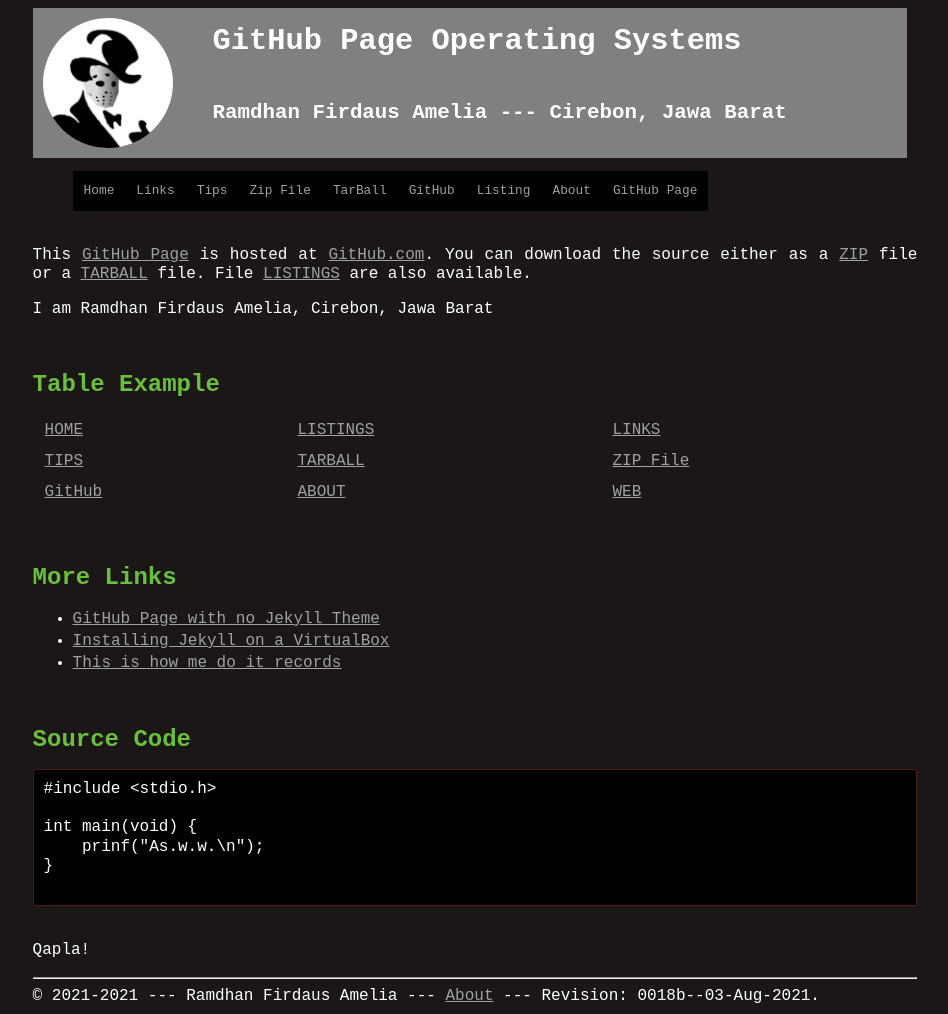
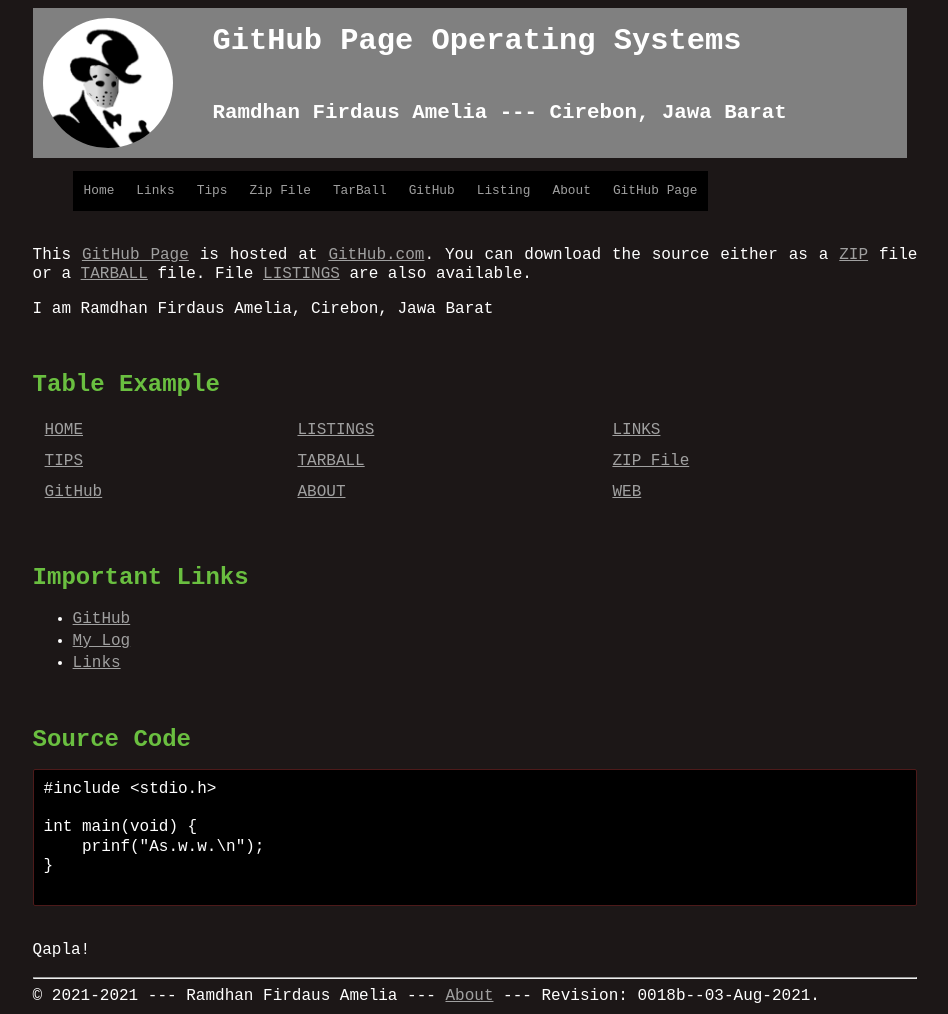
Before and after one commit to ramdhanfirdaus/os212, a Jekyll site: the page built from index.md, in a window 1280 px wide. Shown: the whole page, without its empty margins (165-1113 px from the left). Built offline with Jekyll 4.4.1, drawn with Linux system fonts in a browser that asks for light colours.

Commit message:
OS212 ramdhanfirdaus UPDATE

```diff
--- a/index.md
+++ b/index.md
@@ -18,11 +18,11 @@ I am {{ site.author }}, {{ site.address }}
 | [GitHub]({{ site.urlgithub }}) | [ABOUT]({{ site.baseurl }}/ABOUT/) | [WEB]({{ site.urlweb }}) |
 
 <br>
-## More Links
+## Important Links
 
-* [GitHub Page with no Jekyll Theme](https://doit.vlsm.org/001.md)
-* [Installing Jekyll on a VirtualBox](https://doit.vlsm.org/005.md)
-* [This is how me do it records](https://doit.vlsm.org/)
+* [GitHub]({{ site.urlgithub }})
+* [My Log]({{ site.urlgithub }}/TXT/mylog.txt)
+* [Links]({{ site.baseurl }}/LINKS/)
 
 <br>
 ## Source Code
```
Also changed, not shown: TXT/mylog.txt (+16 -15 lines).
